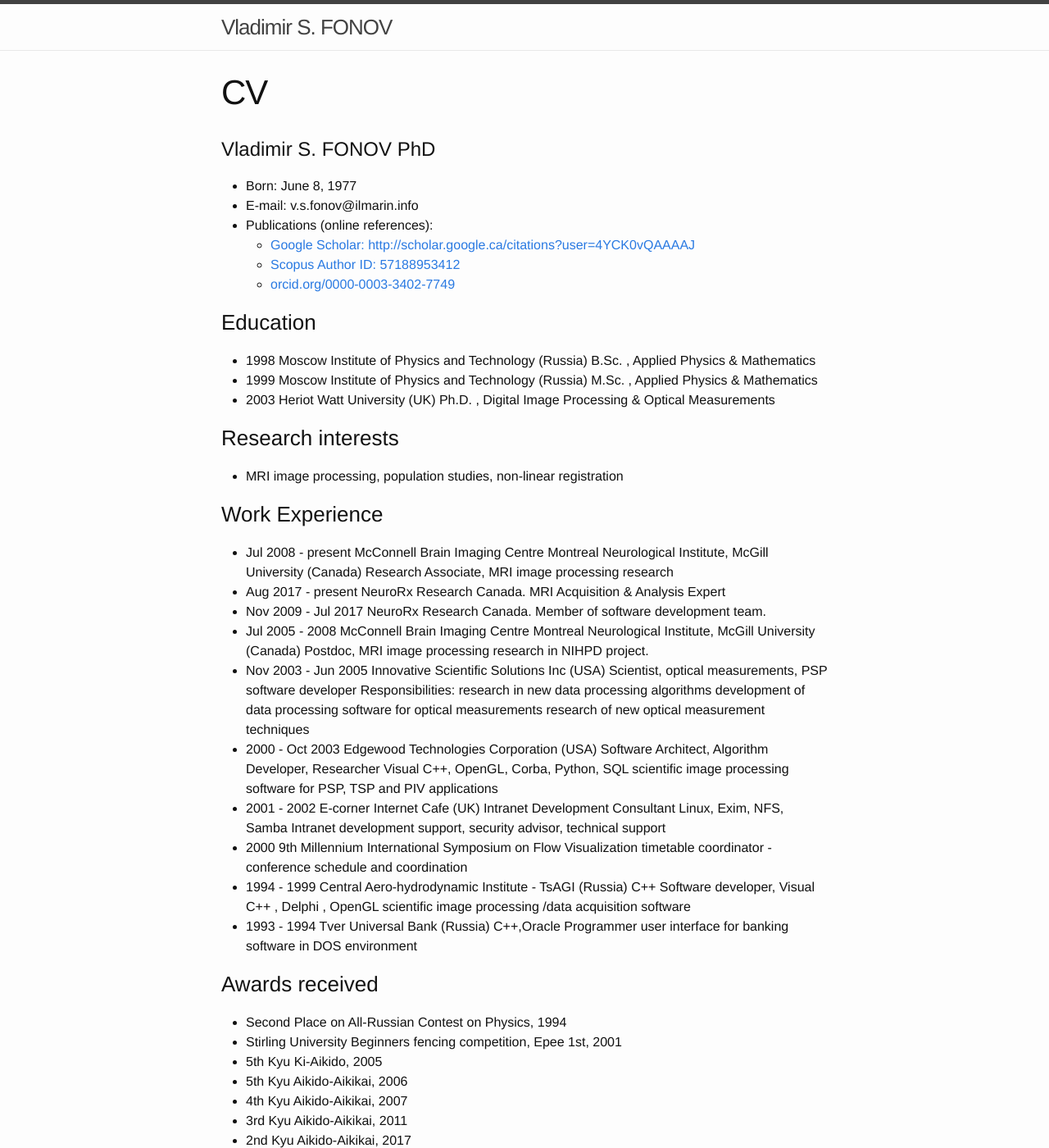
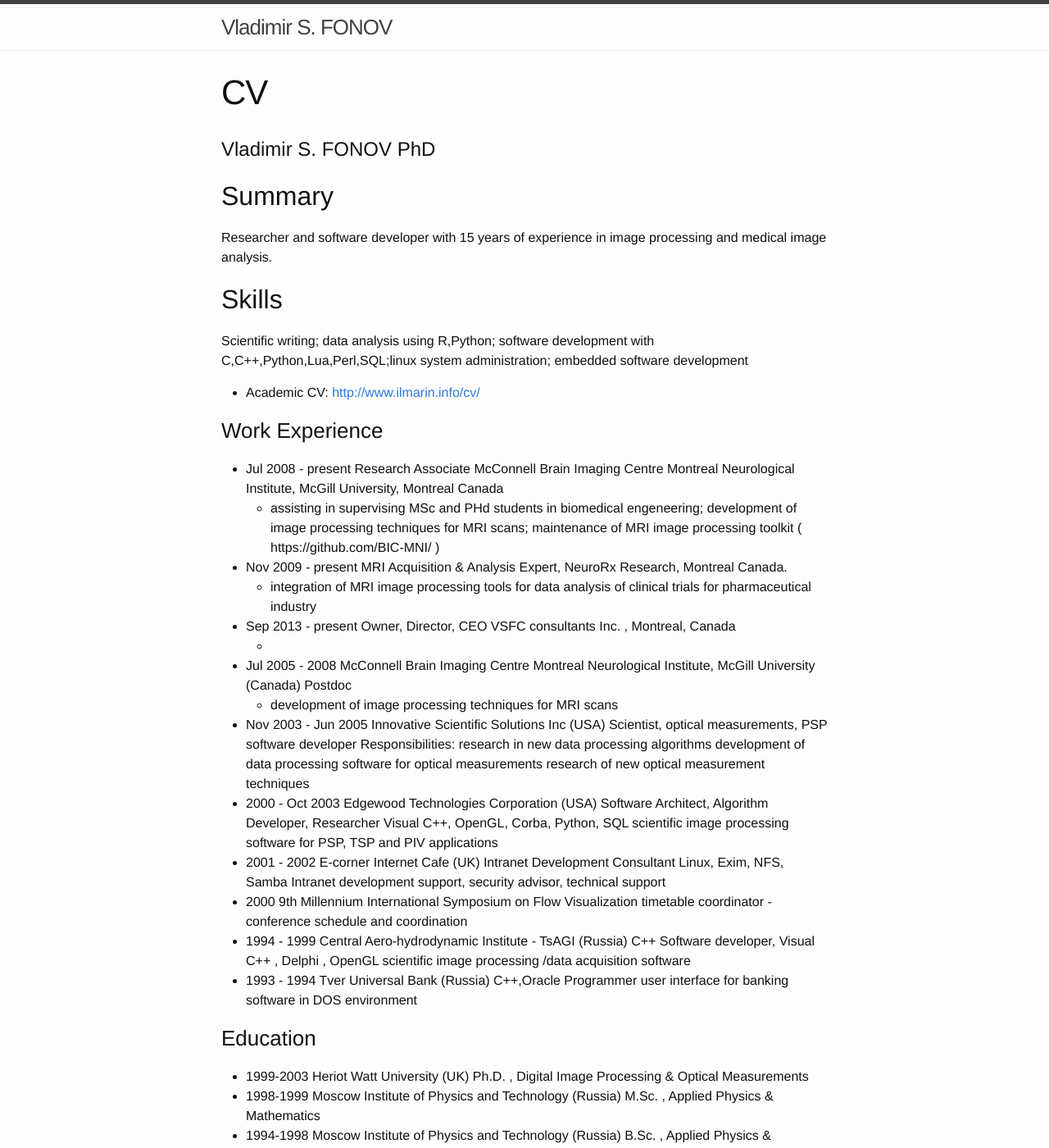
Before and after one commit to vfonov/vfonov.github.io, a Jekyll site: the page built from CV_industry.md, in a window 1280 px wide and 1400 px high. Shown: the whole window at 82% size. Built offline with Jekyll 4.4.1, drawn with Linux system fonts in a browser that asks for light colours; some of the changed text lies outside the part shown.

Commit message:
WIP: adding CV for the industry

```diff
--- a/CV_industry.md
+++ b/CV_industry.md
@@ -1,31 +1,29 @@
 ---
 layout: page
 title: CV
-permalink: /cv/
+permalink: /cv_ind/
 ---
 # Vladimir S. FONOV PhD
 
-* Born: June 8, 1977
-* E-mail: v.s.fonov@ilmarin.info
-* Publications (online references):
-   * [Google Scholar: http://scholar.google.ca/citations?user=4YCK0vQAAAAJ](http://scholar.google.ca/citations?user=4YCK0vQAAAAJ)
-   * [Scopus Author ID: 57188953412](https://www.scopus.com/authid/detail.uri?authorId=57188953412)
-   * [orcid.org/0000-0003-3402-7749](http://orcid.org/0000-0003-3402-7749)
+## Summary
+Researcher and software developer with 15 years of experience in image processing and medical image analysis.
+
+## Skills
+Scientific writing; data analysis using R,Python; software development with C,C++,Python,Lua,Perl,SQL;linux system administration; embedded software development
+
+* Academic CV: [http://www.ilmarin.info/cv/](http://www.ilmarin.info/cv/)
 
 
-### Education
-* 1998 Moscow Institute of Physics and Technology (Russia) B.Sc. , Applied Physics & Mathematics
-* 1999 Moscow Institute of Physics and Technology (Russia) M.Sc. , Applied Physics & Mathematics
-* 2003 Heriot Watt University (UK) Ph.D. , Digital Image Processing & Optical Measurements
-
-### Research interests
-* MRI image processing, population studies, non-linear registration
-
 ### Work Experience
-* Jul 2008 - present McConnell Brain Imaging Centre Montreal Neurological Institute, McGill University (Canada) Research Associate, MRI image processing research
-* Aug 2017 - present NeuroRx Research Canada. MRI Acquisition & Analysis Expert
-* Nov 2009 - Jul 2017  NeuroRx Research Canada. Member of software development team.
-* Jul 2005 - 2008 McConnell Brain Imaging Centre Montreal Neurological Institute, McGill University (Canada) Postdoc, MRI image processing research in NIHPD project.
+* Jul 2008 - present Research Associate McConnell Brain Imaging Centre Montreal Neurological Institute, McGill University, Montreal Canada
+   * assisting in supervising MSc and PHd students in biomedical engeneering;
+development of image processing techniques for MRI scans; maintenance of MRI image processing toolkit ( https://github.com/BIC-MNI/ )
+* Nov 2009 - present MRI Acquisition & Analysis Expert, NeuroRx Research, Montreal Canada.
+   * integration of MRI image processing tools for data analysis of clinical trials for pharmaceutical industry
+* Sep 2013 - present Owner, Director, CEO VSFC consultants Inc. , Montreal, Canada
+   *
+* Jul 2005 - 2008 McConnell Brain Imaging Centre Montreal Neurological Institute, McGill University (Canada) Postdoc
+   * development of image processing techniques for MRI scans
 * Nov 2003 - Jun 2005 Innovative Scientific Solutions Inc (USA) Scientist, optical measurements, PSP software developer Responsibilities: research in new data processing algorithms development of data processing software for optical measurements research of new optical measurement techniques
 * 2000 - Oct 2003 Edgewood Technologies Corporation (USA) Software Architect, Algorithm Developer, Researcher Visual C++, OpenGL, Corba, Python, SQL  scientific image processing software for PSP, TSP and PIV applications
 * 2001 - 2002 E-corner Internet Cafe (UK) Intranet Development Consultant Linux, Exim, NFS, Samba Intranet development support, security advisor, technical support
@@ -33,17 +31,14 @@ permalink: /cv/
 * 1994 - 1999 Central Aero-hydrodynamic Institute - TsAGI (Russia) C++ Software developer, Visual C++ , Delphi , OpenGL scientific image processing /data acquisition software
 * 1993 - 1994 Tver Universal Bank (Russia) C++,Oracle Programmer user interface for banking software in DOS environment
 
-### Awards received
-* Second Place on All-Russian Contest on Physics, 1994
-* Stirling University Beginners fencing competition, Epee 1st, 2001
-* 5th Kyu Ki-Aikido, 2005
-* 5th Kyu Aikido-Aikikai, 2006
-* 4th Kyu Aikido-Aikikai, 2007
-* 3rd Kyu Aikido-Aikikai, 2011
-* 2nd Kyu Aikido-Aikikai, 2017
+### Education
+* 1999-2003 Heriot Watt University (UK) Ph.D. , Digital Image Processing & Optical Measurements
+* 1998-1999 Moscow Institute of Physics and Technology (Russia) M.Sc. , Applied Physics & Mathematics
+* 1994-1998 Moscow Institute of Physics and Technology (Russia) B.Sc. , Applied Physics & Mathematics
+
 
 ### Languages
-* Russian (native), English (fluent), French (a little)
+* Russian (native), English (fluent), French (intermediate speaking, reading)
 
 ### Select Publications
 * V Fonov, AC Evans, K Botteron, CR Almli, RC McKinstry, DL Collins "Unbiased average age-appropriate atlases for pediatric studies"
```
